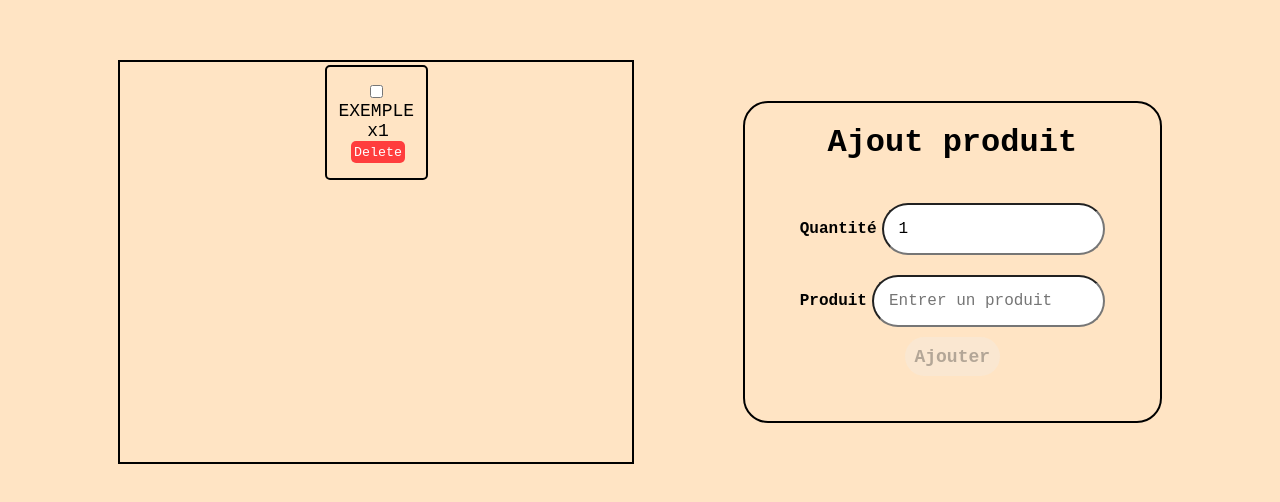
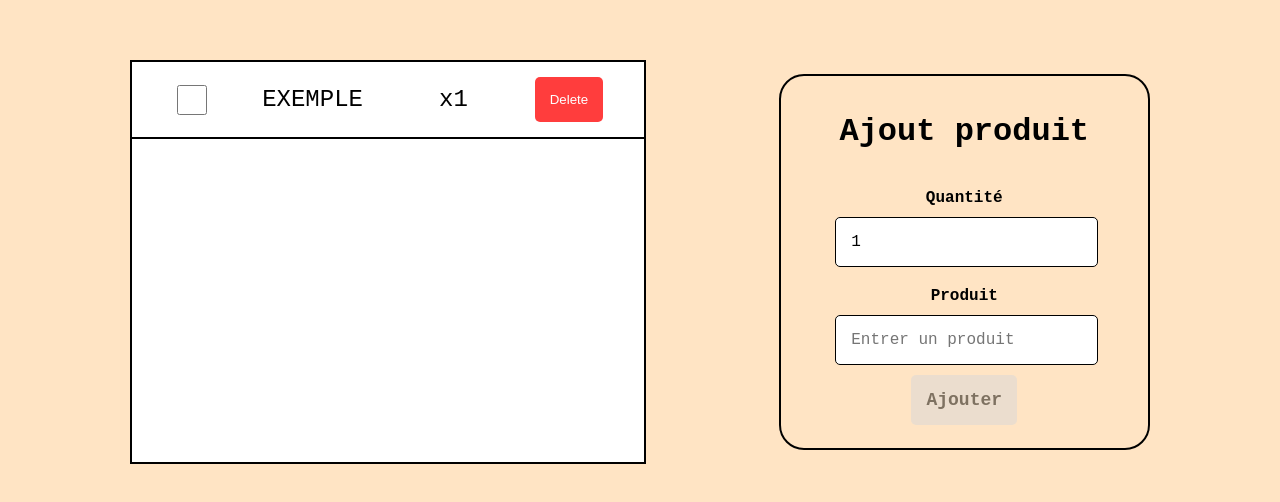
Before and after one commit to Romainub87/course, a React (Create React App) app: page / in a window 1280 px wide. Shown: the part 138-640 px from the top of the page. Built offline with nearby package versions, Linux system fonts and the light colour scheme.

Commit message:
maj design appli course

```diff
--- a/package.json
+++ b/package.json
@@ -9,7 +9,7 @@
     "@testing-library/user-event": "^13.5.0",
     "react": "^18.2.0",
     "react-dom": "^18.2.0",
-    "react-scripts": "5.0.1",
+    "react-scripts": "^5.0.1",
     "web-vitals": "^2.1.4"
   },
   "scripts": {
--- a/src/components/ProductItem.js
+++ b/src/components/ProductItem.js
@@ -16,6 +16,7 @@ function ProductItem({ product, nb, id, removeProd }) {
         }`}
       >
         <input
+        className="checkbox"
           type="checkbox"
           value={isCheck}
           onChange={() => check(isCheck)}
--- a/src/components/ProductList.js
+++ b/src/components/ProductList.js
@@ -5,7 +5,7 @@ function ProductList({ productList, removeProduct }) {
   return (
     <ul>
       {productList?.map((prod) => (
-        <div key={prod.id}>
+        <div key={prod.id} className="item">
           <ProductItem
             product={prod.product}
             nb={prod.nb}
--- a/src/styles/AjoutProd.css
+++ b/src/styles/AjoutProd.css
@@ -3,10 +3,17 @@
   flex-direction: column;
   align-items: center;
   border: 2px solid black;
-  padding: 3%;
-  padding-top: 0;
+  padding: 15px;
+  padding-left: 50px;
+  padding-right: 50px;
   border-radius: 25px;
   font-family: "Courier New", Courier, monospace;
+}
+
+@media screen and (max-width: 450px) {
+  .div-form-ajout {
+    width: 80vw;
+  }
 }
 
 .div-form-ajout .form-ajout {
@@ -20,6 +27,7 @@
 
 .div-form-ajout .form-ajout .label-form {
   display: flex;
+  flex-direction: column;
   margin: 10px;
   align-items: center;
   font-weight: bold;
@@ -27,25 +35,43 @@
 
 .div-form-ajout .form-ajout .label-form input {
   width: 100%;
+  margin-top: 10px;
+  border: 1px solid black;
   font-family: "Courier New", Courier, monospace;
   font-size: medium;
   margin-left: 5px;
-  border-radius: 50px;
+  border-radius: 5px;
   padding: 15px;
+  outline: none;
 }
 
 @media screen and (max-width: 450px) {
   .div-form-ajout .form-ajout .label-form input {
     font-size: small;
+    margin-top: 10px;
   }
 }
 
 .div-form-ajout .form-ajout button {
   width: fit-content;
-  border-radius: 25px;
-  padding: 3%;
+  border-radius: 5px;
+  padding: 15px;
   font-weight: bold;
   font-size: large;
   border: none;
   font-family: "Courier New", Courier, monospace;
+  background-color: #d8d8d8;
 }
+
+.div-form-ajout .form-ajout button:hover {
+  background-color: #b6b1b1;
+  color: black;
+  cursor: pointer;
+}
+
+.div-form-ajout .form-ajout button:disabled {
+  opacity: 0.5;
+  background-color: #d8d8d8;
+  color: black;
+  cursor: not-allowed;
+}
--- a/src/styles/AjoutProd.min.css
+++ b/src/styles/AjoutProd.min.css
@@ -1 +1 @@
-.div-form-ajout{display:flex;flex-direction:column;align-items:center;border:2px solid black;padding:3%;padding-top:0;border-radius:25px;font-family:"Courier New", Courier, monospace}.div-form-ajout .form-ajout{display:flex;flex-direction:column;align-items:center;padding:3%;border-radius:25px;font-family:"Courier New", Courier, monospace}.div-form-ajout .form-ajout .label-form{display:flex;margin:10px;align-items:center;font-weight:bold}.div-form-ajout .form-ajout .label-form input{width:100%;font-family:"Courier New", Courier, monospace;font-size:medium;margin-left:5px;border-radius:50px;padding:15px}@media screen and (max-width: 450px){.div-form-ajout .form-ajout .label-form input{font-size:small}}.div-form-ajout .form-ajout button{width:fit-content;border-radius:25px;padding:3%;font-weight:bold;font-size:large;border:none;font-family:"Courier New", Courier, monospace}
+.div-form-ajout{display:flex;flex-direction:column;align-items:center;border:2px solid black;padding:15px;padding-left:50px;padding-right:50px;border-radius:25px;font-family:"Courier New", Courier, monospace}@media screen and (max-width: 450px){.div-form-ajout{width:80vw}}.div-form-ajout .form-ajout{display:flex;flex-direction:column;align-items:center;padding:3%;border-radius:25px;font-family:"Courier New", Courier, monospace}.div-form-ajout .form-ajout .label-form{display:flex;flex-direction:column;margin:10px;align-items:center;font-weight:bold}.div-form-ajout .form-ajout .label-form input{width:100%;margin-top:10px;border:1px solid black;font-family:"Courier New", Courier, monospace;font-size:medium;margin-left:5px;border-radius:5px;padding:15px;outline:none}@media screen and (max-width: 450px){.div-form-ajout .form-ajout .label-form input{font-size:small;margin-top:10px}}.div-form-ajout .form-ajout button{width:fit-content;border-radius:5px;padding:15px;font-weight:bold;font-size:large;border:none;font-family:"Courier New", Courier, monospace;background-color:#d8d8d8}.div-form-ajout .form-ajout button:hover{background-color:#b6b1b1;color:black;cursor:pointer}.div-form-ajout .form-ajout button:disabled{opacity:0.5;background-color:#d8d8d8;color:black;cursor:not-allowed}
--- a/src/styles/AjoutProd.scss
+++ b/src/styles/AjoutProd.scss
@@ -3,10 +3,14 @@
   flex-direction: column;
   align-items: center;
   border: 2px solid black;
-  padding: 3%;
-  padding-top: 0;
+  padding: 15px;
+  padding-left: 50px;
+  padding-right: 50px;
   border-radius: 25px;
   font-family: "Courier New", Courier, monospace;
+  @media screen and (max-width: 450px) {
+    width: 80vw;
+  }
 
   .form-ajout {
     display: flex;
@@ -18,6 +22,7 @@
 
     .label-form {
       display: flex;
+      flex-direction: column;
       margin: 10px;
       align-items: center;
       font-weight: bold;
@@ -25,24 +30,42 @@
       input {
         @media screen and (max-width: 450px) {
           font-size: small;
+          margin-top: 10px;
         }
         width: 100%;
+        margin-top: 10px;
+        border: 1px solid black;
         font-family: "Courier New", Courier, monospace;
         font-size: medium;
         margin-left: 5px;
-        border-radius: 50px;
+        border-radius: 5px;
         padding: 15px;
+        outline: none;
       }
     }
 
     button {
       width: fit-content;
-      border-radius: 25px;
-      padding: 3%;
+      border-radius: 5px;
+      padding: 15px;
       font-weight: bold;
       font-size: large;
       border: none;
       font-family: "Courier New", Courier, monospace;
+      background-color: rgb(216, 216, 216);
+
+      &:hover {
+        background-color: rgb(182, 177, 177);
+        color: black;
+        cursor: pointer;
+      }
+
+      &:disabled {
+        opacity: 0.5;
+        background-color: rgb(216, 216, 216);
+        color: black;
+        cursor: not-allowed;
+      }
     }
   }
 }
--- a/src/styles/ProductItem.css
+++ b/src/styles/ProductItem.css
@@ -1,14 +1,11 @@
 .product-item-no-check {
   font-family: "Courier New", Courier, monospace;
   display: flex;
-  flex-direction: column;
   justify-content: space-around;
   align-items: center;
-  border: 2px solid black;
+  border-bottom: 2px solid black;
   padding: 15px;
-  border-radius: 5px;
-  margin: 3%;
-  font-size: large;
+  font-size: x-large;
   position: sticky;
 }
 
@@ -16,31 +13,34 @@
   text-transform: uppercase;
 }
 
+.product-item-no-check .checkbox {
+  width: 30px;
+  height: 30px;
+  cursor: pointer;
+}
+
 .product-item-no-check .product-nb {
   margin-left: 5%;
 }
 
 .product-item-no-check .product-delete {
-  margin-left: 5%;
+  margin-left: 15px;
   border-radius: 5px;
   border: none;
-  padding: 5%;
+  padding: 15px;
   background-color: #ff3d3d;
-  font-family: "Courier New", Courier, monospace;
   color: white;
+  cursor: pointer;
 }
 
 .product-item-check {
   font-family: "Courier New", Courier, monospace;
   display: flex;
-  flex-direction: column;
+  align-items: center;
   justify-content: space-around;
-  align-items: center;
-  border: 2px solid black;
+  border-bottom: 2px solid black;
   padding: 15px;
-  border-radius: 5px;
-  margin: 3%;
-  font-size: large;
+  font-size: x-large;
   opacity: 0.5;
   position: sticky;
 }
@@ -49,16 +49,22 @@
   text-transform: uppercase;
 }
 
+.product-item-check .checkbox {
+  width: 30px;
+  height: 30px;
+  cursor: pointer;
+}
+
 .product-item-check .product-nb {
   margin-left: 5%;
 }
 
 .product-item-check .product-delete {
-  margin-left: 5%;
+  margin-left: 15px;
   border-radius: 5px;
   border: none;
-  padding: 5%;
+  padding: 15px;
   background-color: #ff3d3d;
-  font-family: "Courier New", Courier, monospace;
   color: white;
+  cursor: pointer;
 }
--- a/src/styles/ProductItem.min.css
+++ b/src/styles/ProductItem.min.css
@@ -1 +1 @@
-.product-item-no-check{font-family:"Courier New", Courier, monospace;display:flex;flex-direction:column;justify-content:space-around;align-items:center;border:2px solid black;padding:15px;border-radius:5px;margin:3%;font-size:large;position:sticky}.product-item-no-check .product-name{text-transform:uppercase}.product-item-no-check .product-nb{margin-left:5%}.product-item-no-check .product-delete{margin-left:5%;border-radius:5px;border:none;padding:5%;background-color:#ff3d3d;font-family:"Courier New", Courier, monospace;color:white}.product-item-check{font-family:"Courier New", Courier, monospace;display:flex;flex-direction:column;justify-content:space-around;align-items:center;border:2px solid black;padding:15px;border-radius:5px;margin:3%;font-size:large;opacity:0.5;position:sticky}.product-item-check .product-name{text-transform:uppercase}.product-item-check .product-nb{margin-left:5%}.product-item-check .product-delete{margin-left:5%;border-radius:5px;border:none;padding:5%;background-color:#ff3d3d;font-family:"Courier New", Courier, monospace;color:white}
+.product-item-no-check{font-family:"Courier New", Courier, monospace;display:flex;justify-content:space-around;align-items:center;border-bottom:2px solid black;padding:15px;font-size:x-large;position:sticky}.product-item-no-check .product-name{text-transform:uppercase}.product-item-no-check .checkbox{width:30px;height:30px;cursor:pointer}.product-item-no-check .product-nb{margin-left:5%}.product-item-no-check .product-delete{margin-left:15px;border-radius:5px;border:none;padding:15px;background-color:#ff3d3d;color:white;cursor:pointer}.product-item-check{font-family:"Courier New", Courier, monospace;display:flex;align-items:center;justify-content:space-around;border-bottom:2px solid black;padding:15px;font-size:x-large;opacity:0.5;position:sticky}.product-item-check .product-name{text-transform:uppercase}.product-item-check .checkbox{width:30px;height:30px;cursor:pointer}.product-item-check .product-nb{margin-left:5%}.product-item-check .product-delete{margin-left:15px;border-radius:5px;border:none;padding:15px;background-color:#ff3d3d;color:white;cursor:pointer}
--- a/src/styles/ProductItem.scss
+++ b/src/styles/ProductItem.scss
@@ -1,19 +1,20 @@
 .product-item-no-check {
   font-family: "Courier New", Courier, monospace;
   display: flex;
-  flex-direction: column;
   justify-content: space-around;
   align-items: center;
-  border: 2px solid black;
+  border-bottom: 2px solid black;
   padding: 15px;
-  border-radius: 5px;
-  margin: 3%;
-  font-size: large;
+  font-size: x-large;
   position: sticky;
-
 
   .product-name {
     text-transform: uppercase;
+  }
+  .checkbox {
+    width: 30px;
+    height: 30px;
+    cursor: pointer;
   }
 
   .product-nb {
@@ -21,27 +22,24 @@
   }
 
   .product-delete {
-    margin-left: 5%;
+    margin-left: 15px;
     border-radius: 5px;
     border: none;
-    padding: 5%;
+    padding: 15px;
     background-color: rgb(255, 61, 61);
-    font-family: "Courier New", Courier, monospace;
     color: white;
+    cursor: pointer;
   }
 }
 
 .product-item-check {
   font-family: "Courier New", Courier, monospace;
   display: flex;
-  flex-direction: column;
+  align-items: center;
   justify-content: space-around;
-  align-items: center;
-  border: 2px solid black;
+  border-bottom: 2px solid black;
   padding: 15px;
-  border-radius: 5px;
-  margin: 3%;
-  font-size: large;
+  font-size: x-large;
   opacity: 0.5;
   position: sticky;
 
@@ -49,17 +47,23 @@
     text-transform: uppercase;
   }
 
+  .checkbox {
+    width: 30px;
+    height: 30px;
+    cursor: pointer;
+  }
+
   .product-nb {
     margin-left: 5%;
   }
 
   .product-delete {
-    margin-left: 5%;
+    margin-left: 15px;
     border-radius: 5px;
     border: none;
-    padding: 5%;
+    padding: 15px;
     background-color: rgb(255, 61, 61);
-    font-family: "Courier New", Courier, monospace;
     color: white;
+    cursor: pointer;
   }
 }
--- a/src/styles/ProductList.css
+++ b/src/styles/ProductList.css
@@ -7,12 +7,16 @@ ul {
   height: 50vh;
   width: 40vw;
   padding: 0;
-  overflow-y: scroll;
   overflow-x: hidden;
+  background-color: white;
+}
+
+ul .item {
+  width: 100%;
 }
 
 @media screen and (max-width: 450px) {
   ul {
-    width: 80vw;
+    width: 90vw;
   }
 }
--- a/src/styles/ProductList.min.css
+++ b/src/styles/ProductList.min.css
@@ -1 +1 @@
-ul{display:flex;flex-direction:column;list-style:none;align-items:center;border:2px solid black;height:50vh;width:40vw;padding:0;overflow-y:scroll;overflow-x:hidden}@media screen and (max-width: 450px){ul{width:80vw}}
+ul{display:flex;flex-direction:column;list-style:none;align-items:center;border:2px solid black;height:50vh;width:40vw;padding:0;overflow-x:hidden;background-color:white}ul .item{width:100%}@media screen and (max-width: 450px){ul{width:90vw}}
--- a/src/styles/ProductList.scss
+++ b/src/styles/ProductList.scss
@@ -7,10 +7,14 @@ ul {
   height: 50vh;
   width: 40vw;
   padding: 0;
-  overflow-y: scroll;
   overflow-x: hidden;
+  background-color: white;
+
+  .item {
+    width: 100%;
+  }
 
   @media screen and (max-width: 450px) {
-    width: 80vw;
+    width: 90vw;
   }
 }
```
Also changed, not shown: 1 other file (tests, documents, lock files or other folders).
